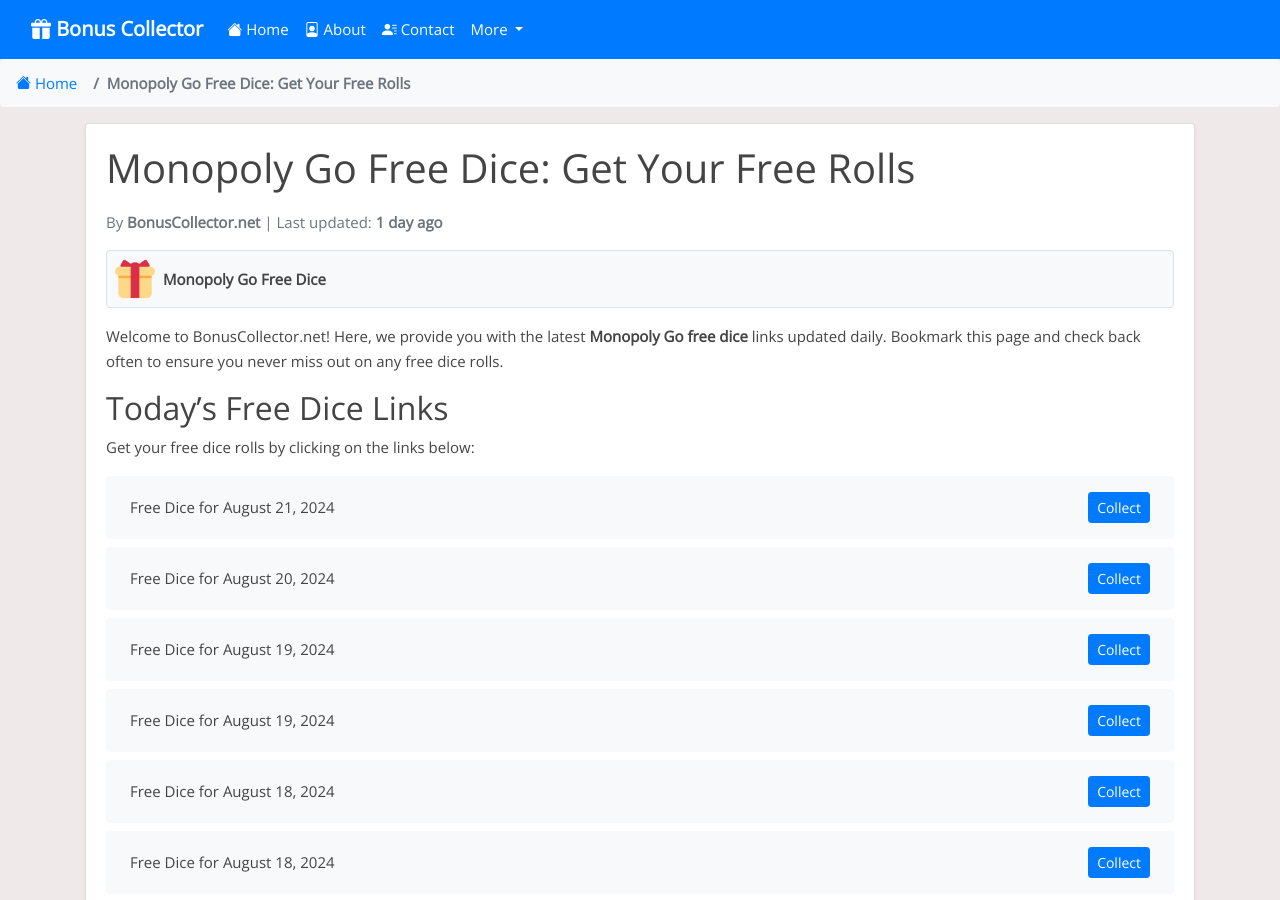
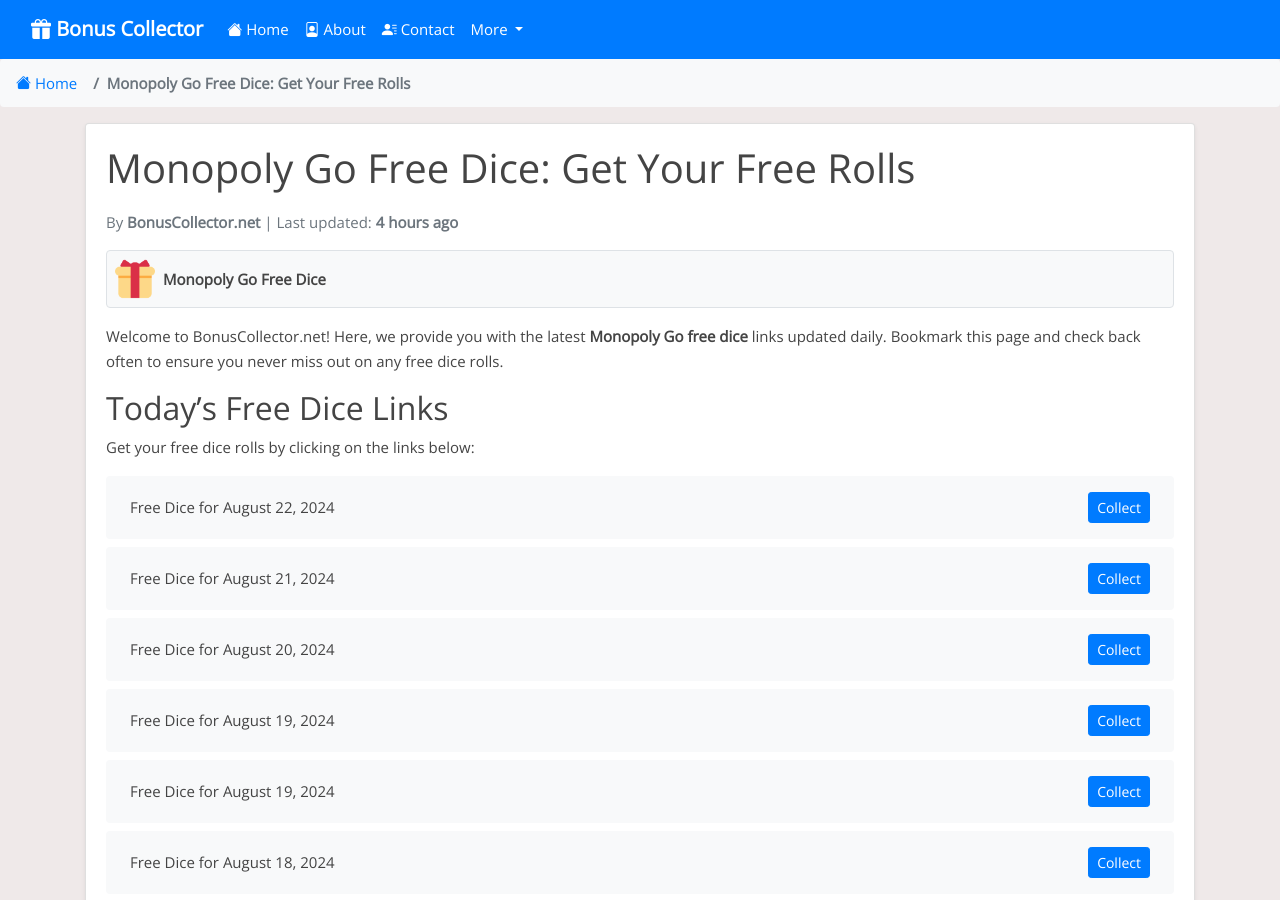
Before and after one commit to Prollad99/bs-net, a Jekyll site: the page built from _posts/2024-06-29-monopoly-go.md, in a window 1280 px wide and 900 px high. Built offline with Jekyll 4.4.1, drawn with Linux system fonts in a browser that asks for light colours; nearby versions of some CDN libraries; comment, search, counter and statistics services are not loaded; some of the changed text lies outside the part shown.

Commit message:
Update monopoly-go reward links and last modified date

```diff
--- a/_data/include_files.yml
+++ b/_data/include_files.yml
@@ -32,7 +32,7 @@
   last_modified: 2024-08-22 12:02:18
 
 monopoly-go.html:
-  last_modified: 2024-08-21 14:11:13
+  last_modified: 2024-08-22 13:33:31
 
 doubledown-casino.html:
   last_modified: 2024-08-22 06:13:50
--- a/_includes/monopoly-go.html
+++ b/_includes/monopoly-go.html
@@ -1,4 +1,8 @@
 <ul class="list-group mt-3 mb-4">
+  <li class="list-group-item d-flex justify-content-between align-items-center">
+    <span>Free Dice for August 22, 2024</span>
+    <a href="https://mply.io/wWQNMPAoivE" class="btn btn-primary btn-sm">Collect</a>
+  </li>
   <li class="list-group-item d-flex justify-content-between align-items-center">
     <span>Free Dice for August 21, 2024</span>
     <a href="https://2tdd.adj.st/reward-link/jmdfgkgdf2957029?adjust_t=i2f8o2i_4btbvwg&adjust_deeplink_js=1" class="btn btn-primary btn-sm">Collect</a>
@@ -395,8 +399,4 @@
     <span>Free Dice for Invalid Date</span>
     <a href="https://2tdd.adj.st/reward-link/bvbfy6988sdfhee22?adjust_t=i2f8o2i_4btbvwg&adjust_deeplink_js=1" class="btn btn-primary btn-sm">Collect</a>
   </li>
-  <li class="list-group-item d-flex justify-content-between align-items-center">
-    <span>Free Dice for Invalid Date</span>
-    <a href="https://2tdd.adj.st/reward-link/fmm4u4jczxzcsq?adjust_t=i2f8o2i_4btbvwg&adjust_deeplink_js=1" class="btn btn-primary btn-sm">Collect</a>
-  </li>
 </ul>
```
Also changed, not shown: links-json/monopoly-go.json (+4 -3 lines).
